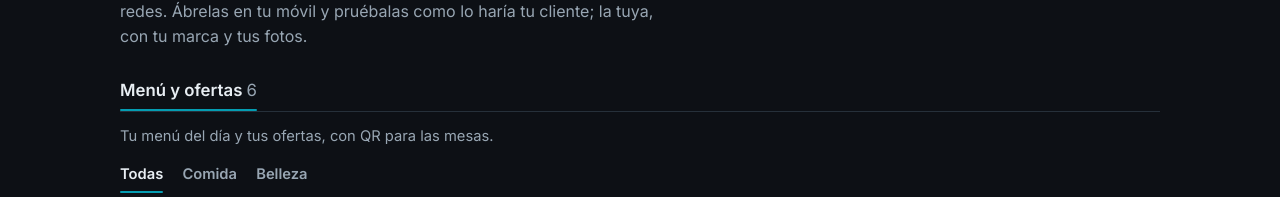
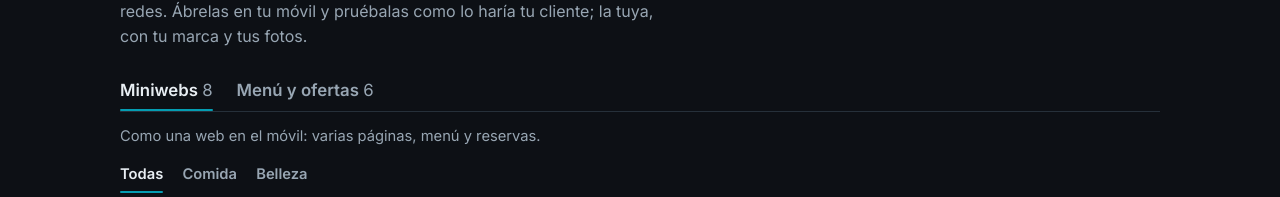
Before and after one commit to JESUS323DEV/qr-app, a React (Vite) app: page /catalogo in a window 1280 px wide. Shown: the part 176-373 px from the top of the page. Built offline with nearby package versions, Linux system fonts and the light colour scheme; no server answers.

Commit message:
Las miniwebs vuelven al catálogo: /catalogo con pestañas Miniwebs y Menú y ofertas, /miniweb redirige a /catalogo y deja de estar bloqueada para Google

```diff
--- a/scripts/seo.js
+++ b/scripts/seo.js
@@ -11,7 +11,7 @@ const DIST = 'dist'
 const dominio = (process.env.DOMINIO || 'https://mostraq.es').replace(/\/+$/, '')
 
 // Rutas que Google no tiene que ver: lo interno y las demos
-const PRIVADAS = ['/admin', '/mi-panel', '/mi-carta', '/panel', '/gestion', '/disenos', '/miniweb', '/pomodoro', '/demo/', '/mi-qr/']
+const PRIVADAS = ['/admin', '/mi-panel', '/mi-carta', '/panel', '/gestion', '/disenos', '/pomodoro', '/demo/', '/mi-qr/']
 
 // Páginas de clientes reales: se leen los archivos como texto (importarlos no vale fuera de Vite: llevan fotos)
 function clientes(carpeta, sufijo = '') {
--- a/src/App.jsx
+++ b/src/App.jsx
@@ -30,7 +30,7 @@ const GestionPage = import.meta.env.DEV ? lazy(() => import('./pages/GestionPage
 // El SEO de cada ruta, que se pone al cambiar de página (todas salen del mismo HTML): la dirección canónica en mostraq.es (sin parámetros, así
 // Google se queda con ella aunque la web se abra por la dirección de Netlify o con ?utm_... de Instagram), si se indexa o no y la descripción.
 // Los paneles, las demos y las copias para enseñar no se indexan.
-const NO_INDEXAR = ['/planes', '/demo', '/admin', '/mi-panel', '/mi-carta', '/mi-qr', '/panel', '/disenos', '/gestion', '/miniweb', '/pomodoro']
+const NO_INDEXAR = ['/planes', '/demo', '/admin', '/mi-panel', '/mi-carta', '/mi-qr', '/panel', '/disenos', '/gestion', '/pomodoro']
 const DESCRIPCIONES = {
   '/catalogo': 'Ejemplos de miniwebs, menús del día y ofertas con QR para negocios locales: restaurantes, belleza, salud y tiendas. Míralos en tu móvil.',
   '/crear-qr': 'Diseño de QR personalizado para tu negocio: tus colores, tu logo y tus redes, impreso en una placa de calidad.',
@@ -80,8 +80,8 @@ export default function App() {
         <Route path="/tematicas/:key" element={<TematicaPage />} />
         {/* Catálogo completo: todas las demos por tipo (fichas, miniwebs, cartas) y temática */}
         <Route path="/catalogo" element={<CatalogoPage />} />
-        {/* Miniwebs: no salen en la landing ni en el catálogo; se enseñan solo con esta dirección */}
-        <Route path="/miniweb" element={<CatalogoPage soloMiniwebs />} />
+        {/* Las miniwebs están en el catálogo: la dirección antigua lleva allí */}
+        <Route path="/miniweb" element={<Navigate to="/catalogo" replace />} />
         {/* Planes en detalle */}
         <Route path="/planes" element={<PlanesPage />} />
         {/* Crea el tuyo: cómo ayuda Jesús con el QR (a donde lleva el botón de la sección Tu QR) */}
--- a/src/landing/contenido.js
+++ b/src/landing/contenido.js
@@ -248,7 +248,7 @@ export const webCompleta = {
   url: 'https://landig-demos.netlify.app/',
 }
 
-// Escaparate de la landing: Inicio enseña las miniwebs; la pestaña Cartas, las cartas. Las miniwebs no salen (se enseñan en /miniweb).
+// Escaparate de la landing: Inicio enseña las miniwebs; la pestaña Cartas, las cartas. Las miniwebs se ven en /catalogo.
 // Las demos salen solas de sus archivos (con destacada: false se quitan del escaparate, pero siguen en el catálogo).
 // Sin captura, el móvil enseña un texto que lleva a la demo.
 export const escaparate = {
@@ -366,10 +366,9 @@ export const catalogo = {
   titulo: 'Así quedaría tu negocio.',
   texto: 'Diseños cuidados y todo a un escaneo: reseñas, WhatsApp, carta y redes. Ábrelas en tu móvil y pruébalas como lo haría tu cliente; la tuya, con tu marca y tus fotos.',
   tipos: [
+    { key: 'miniweb', texto: 'Miniwebs', descripcion: 'Como una web en el móvil: varias páginas, menú y reservas.' },
     { key: 'carta', texto: 'Menú y ofertas', descripcion: 'Tu menú del día y tus ofertas, con QR para las mesas.' },
   ],
-  // Página escondida /miniweb: las miniwebs no salen en el catálogo público, solo aquí
-  miniwebs: { key: 'miniweb', texto: 'Miniwebs', descripcion: 'Como una web en el móvil: varias páginas, menú y reservas.' },
   todas: 'Todas',
   volver: 'Volver al inicio',
 }
--- a/src/pages/CatalogoPage.jsx
+++ b/src/pages/CatalogoPage.jsx
@@ -8,7 +8,7 @@ import { TEMATICAS, porTematica, secuenciaDemos, tematicaDe, tipoDe } from '../l
 import { catalogo, marca } from '../landing/contenido'
 import { captura, MINIWEBS_DEL_EDITOR } from '../lib/ejemplosMiniwebs'
 
-/* Catálogo completo (/catalogo): todas las demos, separadas por tipo (Fichas y Cartas; las Miniwebs, en /miniweb)
+/* Catálogo completo (/catalogo): todas las demos, separadas por tipo (Miniwebs y Menú y ofertas)
    y filtrables por temática. El tipo y la temática van en la dirección (?tipo=ficha&tematica=comida),
    así los enlaces "Ver todas" de la landing abren directamente lo que toca.
    En la landing solo salen las destacadas; aquí salen todas. */
@@ -44,12 +44,11 @@ function Filtro({ activo, onClick, children }) {
   )
 }
 
-// soloMiniwebs: la página escondida /miniweb, con las miniwebs, que no salen en el catálogo público
-export default function CatalogoPage({ soloMiniwebs = false }) {
+export default function CatalogoPage() {
   const [params, setParams] = useSearchParams()
-  const tipos = soloMiniwebs ? [catalogo.miniwebs] : catalogo.tipos
+  const tipos = catalogo.tipos
   const pedido = params.get('tipo')
-  const tipo = soloMiniwebs ? 'miniweb' : tipos.some(t => t.key === pedido) ? pedido : tipos[0].key
+  const tipo = tipos.some(t => t.key === pedido) ? pedido : tipos[0].key
   const tematica = params.get('tematica') ?? ''
 
   const delTipo = DEMOS[tipo]
@@ -83,7 +82,7 @@ export default function CatalogoPage({ soloMiniwebs = false }) {
         <h1 className="font-titulo text-[clamp(2rem,1.5rem+2.4vw,3.25rem)] font-black leading-[1.05] tracking-tight">{catalogo.titulo}</h1>
         <p className="mt-[0.6rem] max-w-[34rem] text-[1rem] leading-[1.6] text-suave">{catalogo.texto}</p>
 
-        {/* Tipo: Fichas y Cartas (en /miniweb, solo Miniwebs) */}
+        {/* Tipo: Miniwebs y Menú y ofertas */}
         <nav className="mt-[1.75rem] flex gap-[1.5rem] overflow-x-auto border-b border-linea text-[1.05rem] [scrollbar-width:none]">
           {tipos.map(t => (
             <Filtro key={t.key} activo={tipo === t.key} onClick={() => elegirTipo(t.key)}>
--- a/src/pages/LandingPage.jsx
+++ b/src/pages/LandingPage.jsx
@@ -276,7 +276,7 @@ function VerTodas({ to, children }) {
   )
 }
 
-// Pestaña Cartas: las cartas de demo. Las miniwebs no salen en la landing (se enseñan en /miniweb)
+// Pestaña Cartas: las cartas de demo. Las miniwebs no salen en la landing (se enseñan en /catalogo)
 const WEBS_Y_CARTAS = [
   ...cartas
     .filter(c => c.demo && enEscaparate(c))
@@ -524,7 +524,7 @@ function HeroMiniweb() {
               {subEj === 'cartas' ? (
                 <VerTodas to="/catalogo?tipo=carta">{escaparate.verCartasMiniwebs}</VerTodas>
               ) : (
-                <VerTodas to="/miniweb">{escaparate.verMiniwebs}</VerTodas>
+                <VerTodas to="/catalogo">{escaparate.verMiniwebs}</VerTodas>
               )}
             </div>
             <div className="relative mt-[1rem] min-h-[9rem] flex-1">
@@ -887,7 +887,7 @@ function LandingEscritorio() {
             <TarjetaEjemplo key={d.ruta} d={d} />
           ))}
         </ul>
-        <VerTodas to="/miniweb">{escaparate.verMiniwebs}</VerTodas>
+        <VerTodas to="/catalogo">{escaparate.verMiniwebs}</VerTodas>
         {WEBS_Y_CARTAS.length > 0 && (
           <>
             <h3 className="mt-[3.5rem] font-titulo text-[1.3rem] font-black">{cartasMiniwebs.subpestanas[1].texto}</h3>
```
